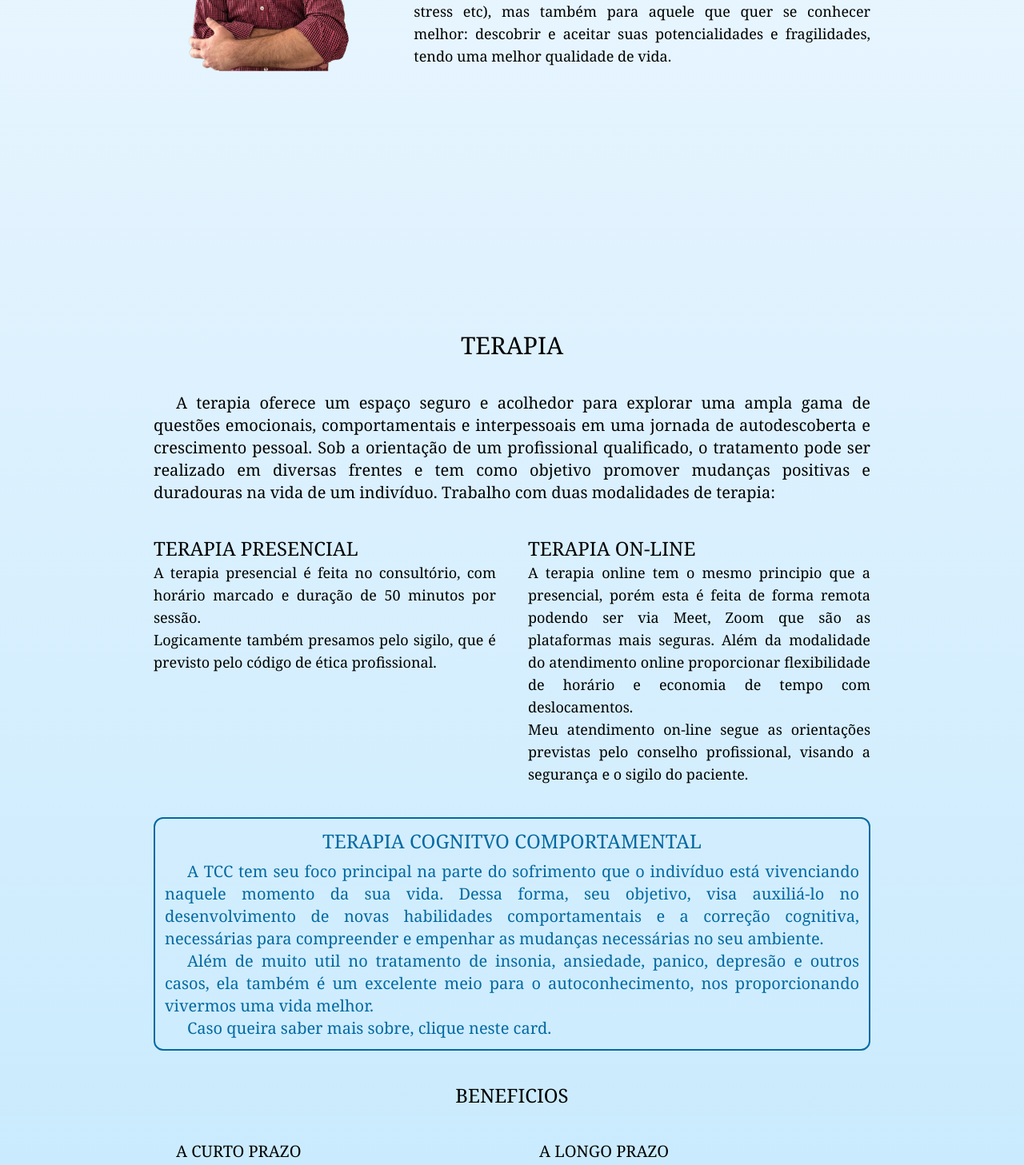
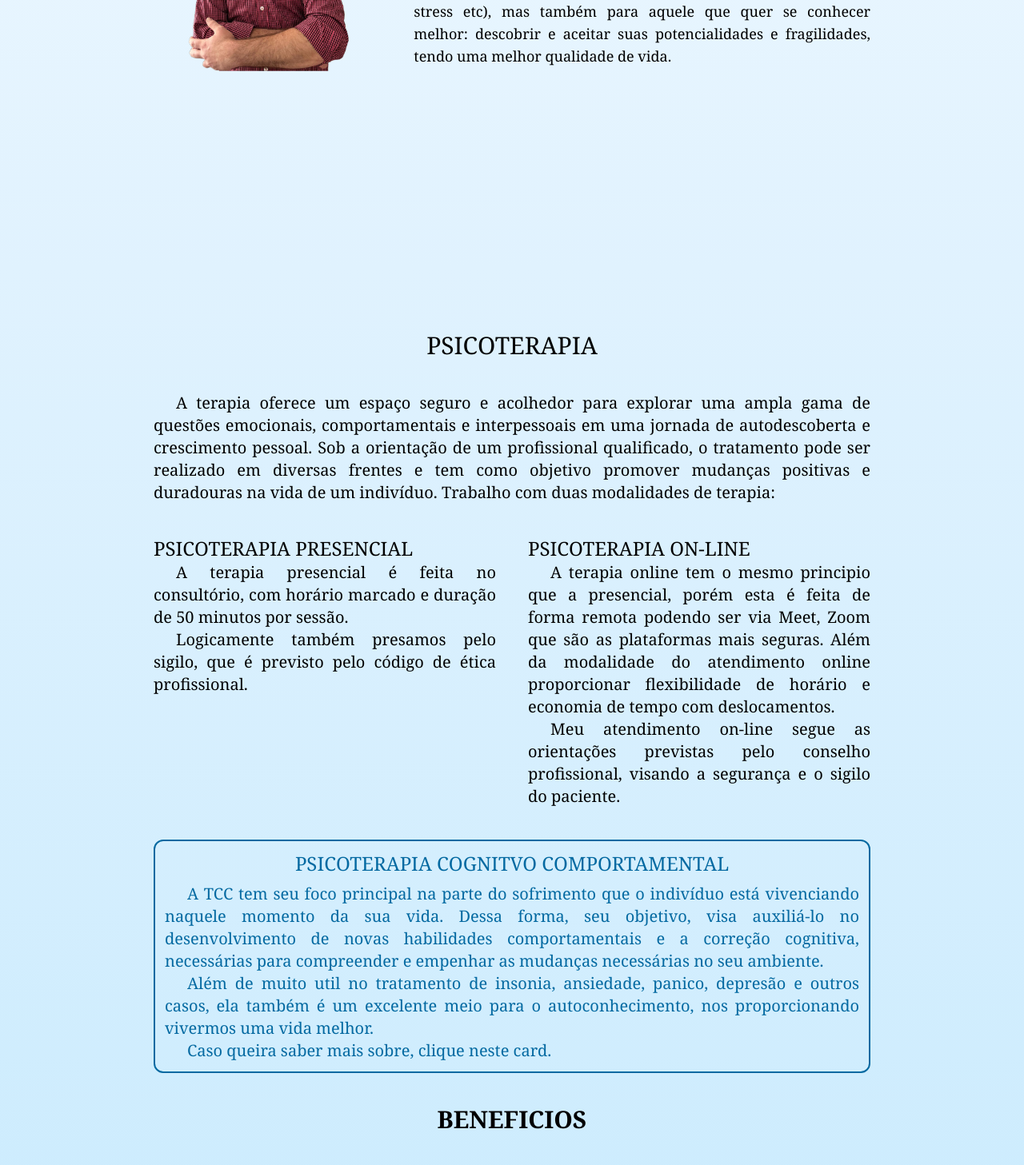
Before and after one commit to Psicologo-Paulo/psicopaulogoncalves, a Next.js app: page / in a window 1280 px wide. Shown: the part 1330-2787 px from the top of the page at 80% size. Built offline with nearby package versions, Linux system fonts and the light colour scheme.

Commit message:
alter texts

```diff
--- a/src/components/Top.tsx
+++ b/src/components/Top.tsx
@@ -38,7 +38,7 @@ export default function Top() {
       >
         <Buttonh link="/">inicio</Buttonh>
         <Buttonh link="/#aboutme">quem sou</Buttonh>
-        <Buttonh link="/#therapies">terapia</Buttonh>
+        <Buttonh link="/#therapies">psicoterapia</Buttonh>
         <Buttonh link="/#contact">contatos</Buttonh>
         <Buttonh link="https://api.whatsapp.com/send?phone=5517997483419">
           <p className="flex gap-1 w-max justify-center items-center"><img className="h-6" src="/whats-icon.png" alt="logo whatsapp" />agende aqui</p>
--- a/src/pages/_document.tsx
+++ b/src/pages/_document.tsx
@@ -5,12 +5,9 @@ import Analytics from "@/components/analytics/analytics";
 
 export default function Document() {
 
-  const id = process.env.ADS == null?"": process.env.ADS;
-
   return (
     <Html className="scroll-smooth" lang="pt-br">
       <Head title="Piscologo Paulo">
-
       </Head>
       <body>
         <Main />
--- a/src/pages/index.tsx
+++ b/src/pages/index.tsx
@@ -60,18 +60,18 @@ export default function Home() {
 
         <section id="therapies" className="min-h-screen px-10 py-20 lg:px-48 bg-gradient-to-b from-sky-100 to-sky-200 md:flex md:items-center">
           <div className="flex flex-col items-center gap-10 text-justify indent-7">
-            <h2 className="text-3xl uppercase indent-0">terapia</h2>
+            <h2 className="text-3xl uppercase indent-0">psicoterapia</h2>
             <p className="text-xl">A terapia oferece um espaço seguro e acolhedor para explorar uma ampla gama de questões emocionais, comportamentais e interpessoais em uma jornada de autodescoberta e crescimento pessoal. Sob a orientação de um profissional qualificado, o tratamento pode ser realizado em diversas frentes e tem como objetivo promover mudanças positivas e duradouras na vida de um indivíduo. Trabalho com duas modalidades de terapia:</p>
 
-            <div className="md:grid md:grid-cols-2 md:gap-10 text-lg indent-0">
+            <div className="md:grid md:grid-cols-2 md:gap-10 text-xl">
                 <div>
-                  <h2 className="text-2xl">TERAPIA PRESENCIAL</h2>
+                  <h2 className="text-2xl indent-0">PSICOTERAPIA PRESENCIAL</h2>
                   <p>A terapia presencial é feita no consultório, com horário marcado e duração de 50 minutos por sessão.</p>
                   <p>Logicamente também presamos pelo sigilo, que é previsto pelo código de ética profissional. </p>
                 </div>
 
                 <div>
-                  <h2 className="text-2xl">TERAPIA ON-LINE</h2>
+                  <h2 className="text-2xl indent-0">PSICOTERAPIA ON-LINE</h2>
                   <p>A terapia online tem o mesmo principio que a presencial, porém esta é feita de forma remota podendo ser via  Meet, Zoom que são as plataformas mais seguras. Além da modalidade do atendimento online proporcionar flexibilidade de horário e economia de tempo com deslocamentos.</p>
                   <p>Meu atendimento on-line segue as orientações previstas pelo conselho profissional, visando a segurança e o sigilo do paciente.</p>
                 </div>
@@ -79,18 +79,18 @@ export default function Home() {
 
             <Link href={"/terapias/tcc"}>
               <div className="border-2 border-sky-700 hover:border-sky-50 bg-transparent hover:bg-sky-600 text-xl text-sky-700 hover:text-sky-50 rounded-xl p-3 transition ease-linear duration-100 hover:-translate-y-1 hover:scale-110">
-                <h2 className="text-2xl text-center mb-2 indent-0">TERAPIA COGNITVO COMPORTAMENTAL</h2>
+                <h2 className="text-2xl text-center mb-2 indent-0">PSICOTERAPIA COGNITVO COMPORTAMENTAL</h2>
                 <p>A TCC tem seu foco principal na parte do sofrimento que o indivíduo está vivenciando naquele momento da sua vida. Dessa forma, seu objetivo, visa auxiliá-lo no desenvolvimento de novas habilidades comportamentais e a correção cognitiva, necessárias para compreender e empenhar as mudanças necessárias no seu ambiente.</p>
                 <p>Além de muito util no tratamento de insonia, ansiedade, panico, depresão e outros casos, ela também é um excelente meio para o autoconhecimento, nos proporcionando vivermos uma vida melhor.</p>
                 <p>Caso queira saber mais sobre, clique neste card.</p>
               </div>
             </Link>
 
-            <h3 className="text-2xl text-center uppercase indent-0">Beneficios</h3>
-            <div className="grid md:grid-cols-2 gap-3">
+            <h3 className="text-3xl text-center uppercase font-semibold indent-0">Beneficios</h3>
+            <div className="grid md:grid-cols-2 gap-8 indent-0">
               <div>
                 <p className="text-xl uppercase">a curto prazo</p>
-                <ul className="list-disc">
+                <ul className="list-disc text-lg">
                   <li>ser ouvido ativamente sobre seus problemas</li>
                   <li>sentir-se apoiado diante das dificuldades</li>
                   <li>Trabalhar um problema com auxílio de um profissional, o que facilitará sua resolução</li>
@@ -98,7 +98,7 @@ export default function Home() {
               </div>
               <div>
                 <p className="text-xl uppercase">a longo prazo</p>
-                <ul className="list-disc">
+                <ul className="list-disc text-lg">
                   <li>ganhar mais autoconfiança</li>
                   <li>assumir a responsabilidade e assim poder reajustar os padrões de comportamento que estão prejudicando sua vida</li>
                   <li>desenvolver uma escuta mais atenta aos outros, mas também a si mesmo</li>
@@ -109,35 +109,35 @@ export default function Home() {
             </div>
 
             <div className="grid grid-cols-2 md:grid-cols-4 lg:grid-cols-6 items-center gap-4">
-              <div className="h-44 col-span-2 flex gap-2 border-2 border-sky-700 rounded-xl p-3 transition ease-linear">
+              <div className="h-full col-span-2 flex gap-2 border-2 border-sky-700 rounded-xl p-3 transition ease-linear">
                 <div>
                   <h3 className="text-2xl text-center uppercase font-semibold">Lidar com sentimentos</h3>
                   <p className="text-xl">A terapia é um processo de entendimento do que falta para lidar com nossos sentimentos de uma forma assertiva, de modo que eles impactem positivamente em nossa vida.</p>
                 </div>
               </div>
 
-              <div className="h-44 col-span-2 flex gap-2 border-2 border-sky-700 rounded-xl p-3 transition ease-linear">
+              <div className="h-full col-span-2 flex gap-2 border-2 border-sky-700 rounded-xl p-3 transition ease-linear">
                 <div>
                   <h3 className="text-2xl text-center uppercase font-semibold">Combater medos</h3>
                   <p className="text-xl ">A vergonha, o medo,  que nos impedem de expandir nossa forma de ser,  são trabalhados e entendidos, para encontrarmos estratégias mais assertivas.</p>
                 </div>
               </div>
 
-              <div className="h-44 col-span-2 flex gap-2 border-2 border-sky-700 rounded-xl p-3 transition ease-linear">
+              <div className="h-full col-span-2 flex gap-2 border-2 border-sky-700 rounded-xl p-3 transition ease-linear">
                 <div>
                   <h3 className="text-2xl text-center uppercase font-semibold">Melhor autoestima</h3>
                   <p className="text-xl ">Procurar a psicoterapia é o primeiro passo e o sinal de que você está se estimando melhor. Durante todo o processo você vai aprender valorizar melhor o que te faz bem.</p>
                 </div>
               </div>
 
-              <div className="h-44 lg:col-start-2 col-span-2 flex gap-2 border-2 border-sky-700 rounded-xl p-3 transition ease-linear">
+              <div className="h-full lg:col-start-2 col-span-2 flex gap-2 border-2 border-sky-700 rounded-xl p-3 transition ease-linear">
                 <div>
                   <h3 className="text-2xl text-center uppercase font-semibold">Desenvolvimento pessoal</h3>
                   <p className="text-xl ">Entender melhor o nosso lugar no mundo e a nossa posição nas nossas relações ajuda a nos  relacionarmos melhor com as tarefas, trabalho e vida como um todos.</p>
                 </div>
               </div>
 
-              <div className="h-44 md:col-start-2 lg:col-start-auto col-span-2 flex gap-2 border-2 border-sky-700 rounded-xl p-3 transition ease-linear">
+              <div className="h-full md:col-start-2 lg:col-start-auto col-span-2 flex gap-2 border-2 border-sky-700 rounded-xl p-3 transition ease-linear">
                 <div>
                   <h3 className="text-2xl text-center uppercase font-semibold">Melhora na motivação</h3>
                   <p className="text-xl">Olhar a vida por todos os ângulos, não permitir que as distorções, crenças disfuncionais que temos nos impeçam de trabalhar, se alimentar bem, se relacionar.</p>
@@ -145,7 +145,7 @@ export default function Home() {
               </div>
             </div>
 
-            <p className="text-xl font-bold">se você estiver atravessando uma fase difícil na vida, não hesite em buscar pela ajuda de um terapeuta. A psicoterapia pode salvar e transformar vidas.</p>
+            <p className="text-2xl font-bold">se você estiver atravessando uma fase difícil na vida, não hesite em buscar pela ajuda de um terapeuta. A psicoterapia pode salvar e transformar vidas.</p>
 
           </div>
         </section>
```
Also changed, not shown: src/styles/globals.css (line endings or trailing spaces).
